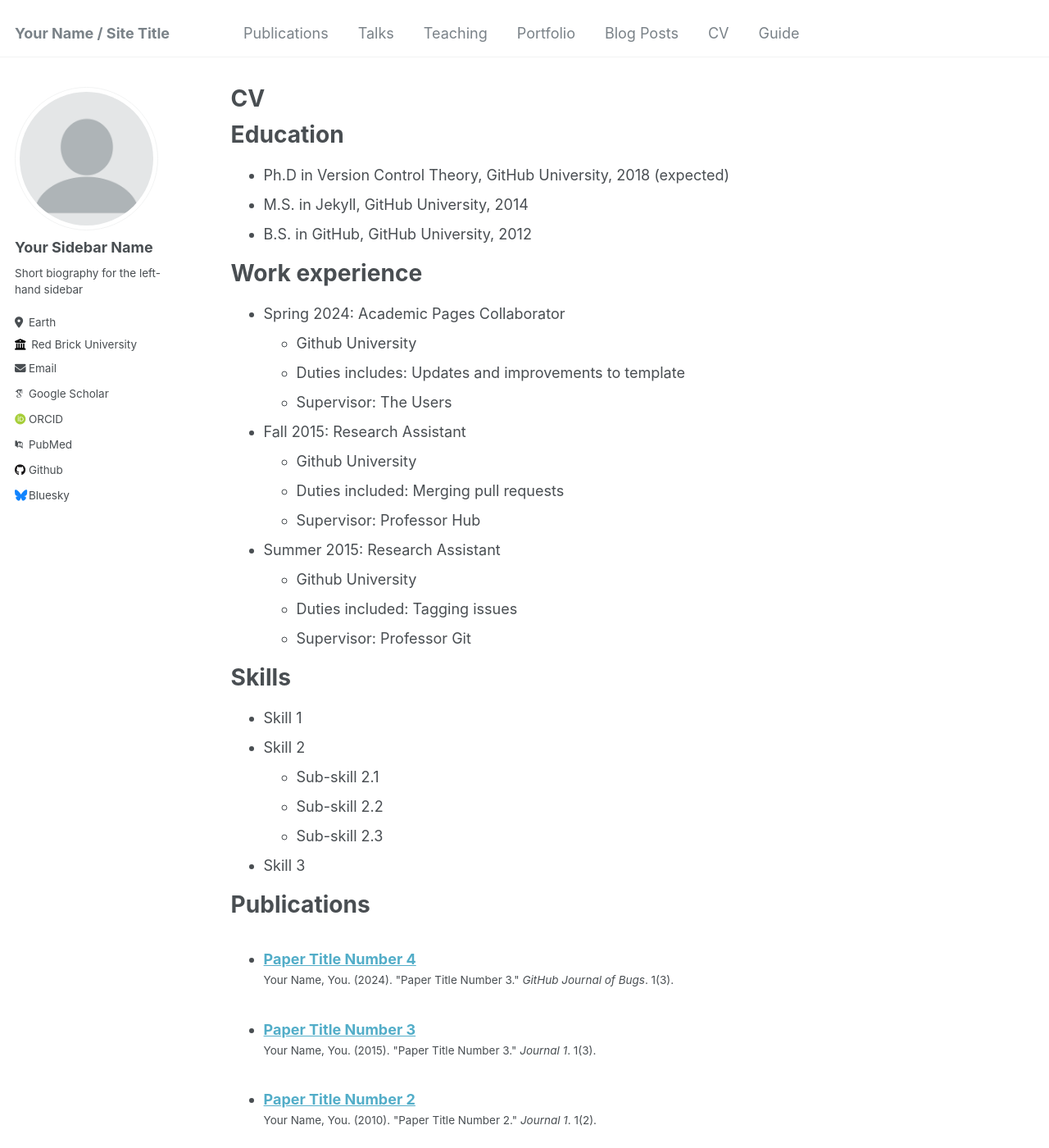
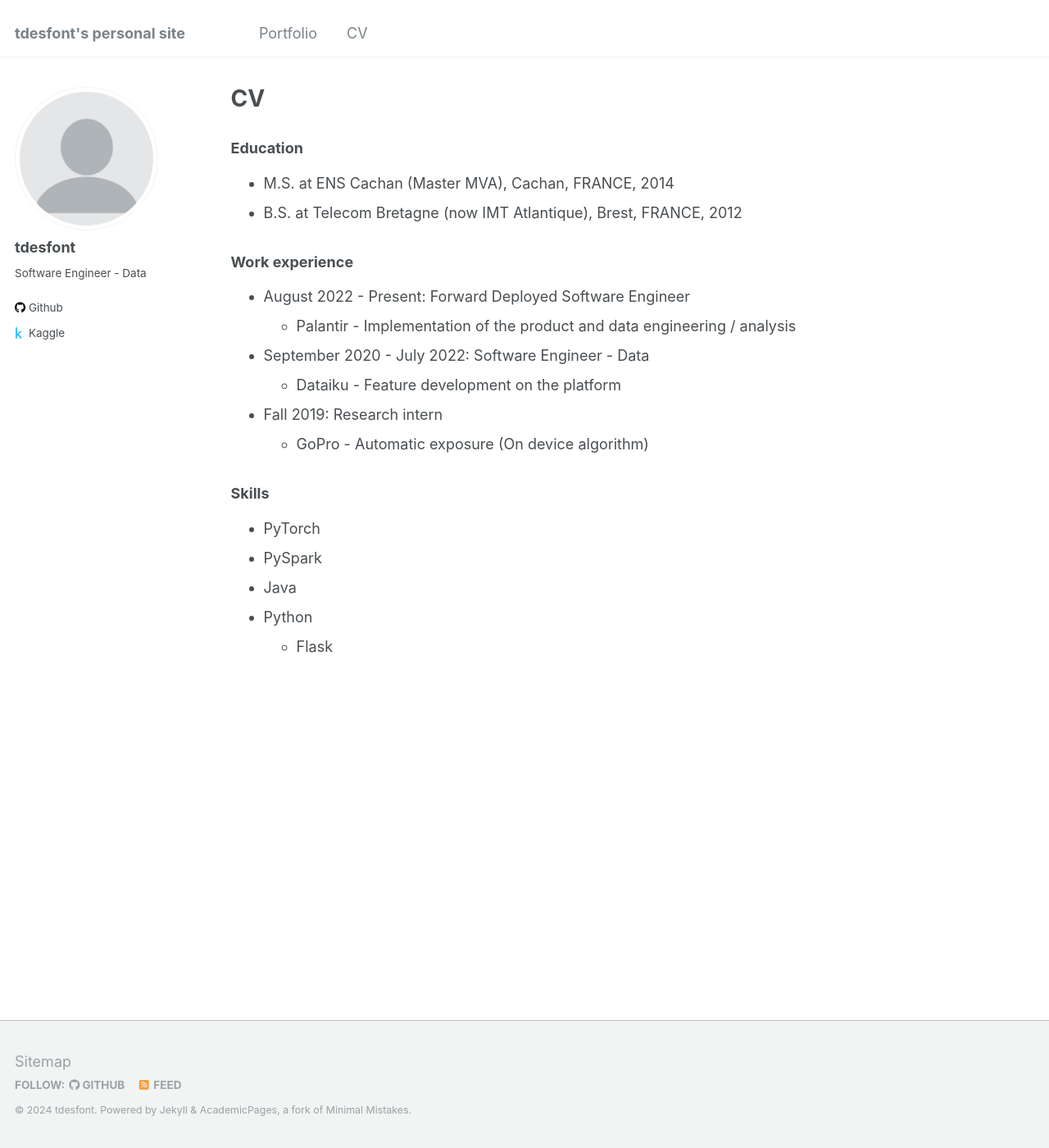
Before and after one commit to tdesfont/tdesfont.github.io, a Jekyll site: the page built from _pages/cv.md, in a window 1280 px wide and 1400 px high. Shown: the whole window at 82% size. Built offline with Jekyll 4.4.1, drawn with Linux system fonts in a browser that asks for light colours; some web fonts are replaced; some of the changed text lies outside the part shown.

Commit message:
Publish changes

```diff
--- a/_config.yml
+++ b/_config.yml
@@ -8,13 +8,13 @@
 
 # Basic Site Settings
 locale                   : "en-US"
-title                    : "Your Name / Site Title"
+title                    : "tdesfont's personal site"
 title_separator          : "-"
-name                     : &name "Your Name"
-description              : &description "personal description"
-url                      : https://academicpages.github.io # the base hostname & protocol for your site e.g. "https://mmistakes.github.io"
+name                     : &name "tdesfont"
+description              : &description "personal website"
+url                      : https://tdesfont.github.io # the base hostname & protocol for your site e.g. "https://mmistakes.github.io"
 baseurl                  : "" # the subpath of your site, e.g. "/blog"
-repository               : "academicpages/academicpages.github.io"
+repository               : "tdesfont/tdesfont.github.io"
 
 # Site Author - The following control what appear as part of the author content on the side bar.
 #               If a field is blank the icon and link will not appear, otherwise it will be shown.
@@ -22,56 +22,56 @@ repository               : "academicpages/academicpages.github.io"
 author:
   # Biographic information
   avatar           : "profile.png"
-  name             : "Your Sidebar Name"
+  name             : "tdesfont"
   pronouns         : # example: "she/her"
-  bio              : "Short biography for the left-hand sidebar"
-  location         : "Earth"
-  employer         : "Red Brick University"
-  uri              : # URL
-  email            : "none@example.org"
+  bio              : "Software Engineer - Data"
+#  location         : "Paris, France"
+#  employer         : "Palantir"
+#  uri              : # URL
+#  email            : "{name}{surname}@gmail.com"
 
   # Academic websites
-  arxiv            : # URL - Update with the correct link to your profile
-  googlescholar    : "https://scholar.google.com/citations?user=PS_CX0AAAAAJ"
-  impactstory      : # URL
-  orcid            : "http://orcid.org/yourorcidurl"
-  semantic         : # URL
-  pubmed           : "https://www.ncbi.nlm.nih.gov/pubmed/?term=john+snow"
-  researchgate     : # URL
+#  arxiv            : # URL - Update with the correct link to your profile
+#  googlescholar    : "https://scholar.google.com/citations?user=PS_CX0AAAAAJ"
+#  impactstory      : # URL
+#  orcid            : "http://orcid.org/yourorcidurl"
+#  semantic         : # URL
+#  pubmed           : "https://www.ncbi.nlm.nih.gov/pubmed/?term=john+snow"
+#  researchgate     : # URL
 
   # Repositories and software development
-  bitbucket        : # Username - Update with your username on the site
-  codepen          : # Username
-  dribbble         : # Username
-  github           : "academicpages"
-  kaggle           : # Username
-  stackoverflow    : # User number or user number and name (i.e., use "1" or "1/jeff-atwood")
+#  bitbucket        : # Username - Update with your username on the site
+#  codepen          : # Username
+#  dribbble         : # Username
+  github           : "tdesfont"
+  kaggle           : "tdesfont"
+#  stackoverflow    : # User number or user number and name (i.e., use "1" or "1/jeff-atwood")
 
   # Social media
-  bluesky          : "bsky.app" # Replace this with you Bluesky username
-  facebook         : # Username
-  flickr           : # Username
-  foursquare       : # Username
-  goodreads        : # Username
-  google_plus      : # Username
-  keybase          : # Username
-  instagram        : # Username
-  lastfm           : # Username
-  linkedin         : # Username
-  mastodon         : # URL
-  medium           : # URL
-  pinterest        : # Username
-  soundcloud       : # Username
-  steam            : # Username
-  telegram         : # URL
-  tumblr           : # Username
-  twitter          : # Username for X / Twitter
-  vine             : # Username
-  weibo            : # Username
-  wikipedia        : # Username
-  xing             : # Username
-  youtube          : # Username
-  zhihu            : # URL
+#  bluesky          : "bsky.app" # Replace this with you Bluesky username
+#  facebook         : # Username
+#  flickr           : # Username
+#  foursquare       : # Username
+#  goodreads        : # Username
+#  google_plus      : # Username
+#  keybase          : # Username
+#  instagram        : # Username
+#  lastfm           : # Username
+#  linkedin         : # Username
+#  mastodon         : # URL
+#  medium           : # URL
+#  pinterest        : # Username
+#  soundcloud       : # Username
+#  steam            : # Username
+#  telegram         : # URL
+#  tumblr           : # Username
+#  twitter          : # Username for X / Twitter
+#  vine             : # Username
+#  weibo            : # Username
+#  wikipedia        : # Username
+#  xing             : # Username
+#  youtube          : # Username
+#  zhihu            : # URL
 
 
 # Site Settings
@@ -203,9 +203,6 @@ collections:
   teaching:
     output: true
     permalink: /:collection/:path/
-  publications:
-    output: true
-    permalink: /:collection/:path/
   portfolio:
     output: true
     permalink: /:collection/:path/
@@ -238,15 +235,6 @@ defaults:
   - scope:
       path: ""
       type: teaching
-    values:
-      layout: single
-      author_profile: true
-      share: true
-      comments: true
-  # _publications
-  - scope:
-      path: ""
-      type: publications
     values:
       layout: single
       author_profile: true
--- a/_pages/cv.md
+++ b/_pages/cv.md
@@ -9,56 +9,26 @@ redirect_from:
 
 {% include base_path %}
 
-Education
-======
-* Ph.D in Version Control Theory, GitHub University, 2018 (expected)
-* M.S. in Jekyll, GitHub University, 2014
-* B.S. in GitHub, GitHub University, 2012
+### Education
 
-Work experience
-======
-* Spring 2024: Academic Pages Collaborator
-  * Github University
-  * Duties includes: Updates and improvements to template
-  * Supervisor: The Users
+* M.S. at ENS Cachan (Master MVA), Cachan, FRANCE, 2014
+* B.S. at Telecom Bretagne (now IMT Atlantique), Brest, FRANCE, 2012
 
-* Fall 2015: Research Assistant
-  * Github University
-  * Duties included: Merging pull requests
-  * Supervisor: Professor Hub
+### Work experience
 
-* Summer 2015: Research Assistant
-  * Github University
-  * Duties included: Tagging issues
-  * Supervisor: Professor Git
+* August 2022 - Present: Forward Deployed Software Engineer
+  * Palantir - Implementation of the product and data engineering / analysis
 
-Skills
-======
-* Skill 1
-* Skill 2
-  * Sub-skill 2.1
-  * Sub-skill 2.2
-  * Sub-skill 2.3
-* Skill 3
+* September 2020 - July 2022: Software Engineer - Data
+  * Dataiku - Feature development on the platform
 
-Publications
-======
-  <ul>{% for post in site.publications reversed %}
-    {% include archive-single-cv.html %}
-  {% endfor %}</ul>
+* Fall 2019: Research intern
+  * GoPro - Automatic exposure (On device algorithm)
 
-Talks
-======
-  <ul>{% for post in site.talks reversed %}
-    {% include archive-single-talk-cv.html  %}
-  {% endfor %}</ul>
+### Skills
 
-Teaching
-======
-  <ul>{% for post in site.teaching reversed %}
-    {% include archive-single-cv.html %}
-  {% endfor %}</ul>
-
-Service and leadership
-======
-* Currently signed in to 43 different slack teams
+* PyTorch
+* PySpark
+* Java
+* Python
+  * Flask
```
Also changed, not shown: _data/navigation.yml (+10 -10 lines), _pages/about.md (+3 -5 lines), _pages/publications.md (deleted, +0 -16 lines), _portfolio/portfolio-1.md (+2 -4 lines), _portfolio/portfolio-2.html (deleted, +0 -7 lines), _portfolio/portfolio-2.md (added, +5 -0 lines), _portfolio/portfolio-3.md (added, +5 -0 lines).
